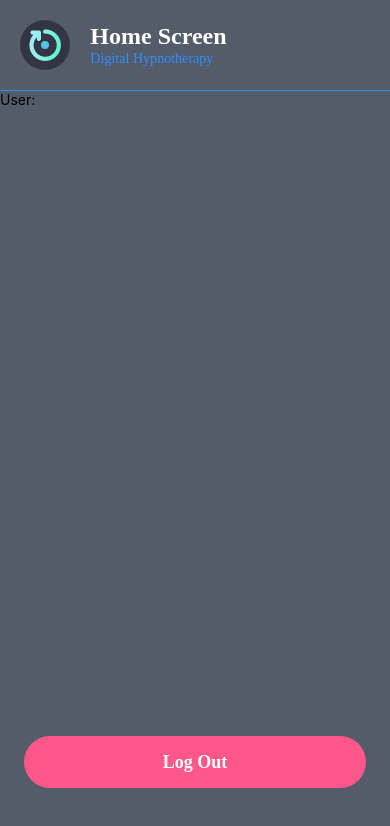
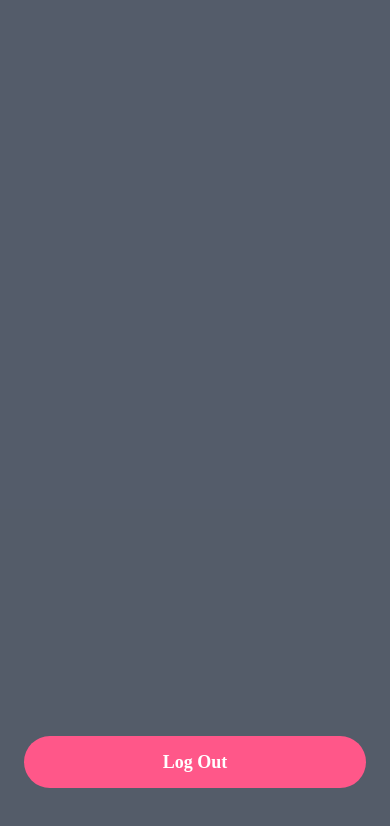
Before and after one commit to tienhoc14/UpNowProject, a React Native app: screen /Home in a window 390 px wide. Shown: the top 826 px of the page. Built offline with nearby package versions, Linux system fonts and the light colour scheme.

Commit message:
update UI

```diff
--- a/package.json
+++ b/package.json
@@ -12,12 +12,15 @@
   "dependencies": {
     "@react-native-async-storage/async-storage": "github:react-native-async-storage/async-storage",
     "@react-native-community/checkbox": "^0.5.14",
+    "@react-navigation/drawer": "^6.6.2",
     "@react-navigation/native": "^6.1.6",
     "@react-navigation/native-stack": "^6.9.12",
     "axios": "^1.3.4",
     "base-64": "^1.0.0",
     "react": "18.2.0",
     "react-native": "0.71.3",
+    "react-native-gesture-handler": "^2.9.0",
+    "react-native-reanimated": "^3.0.2",
     "react-native-safe-area-context": "^4.5.0",
     "react-native-screens": "^3.20.0",
     "react-native-vector-icons": "^9.2.0",
--- a/src/screens/HomeScreen.js
+++ b/src/screens/HomeScreen.js
@@ -1,4 +1,4 @@
-import { View, Text, StatusBar, StyleSheet, Image, TouchableOpacity } from 'react-native'
+import { View, Text, StatusBar, StyleSheet, Image, TouchableOpacity, SafeAreaView } from 'react-native'
 import React, { } from 'react'
 import { useNavigation } from '@react-navigation/native'
 import { useDispatch, useSelector } from 'react-redux'
@@ -16,20 +16,9 @@ const HomeScreen = () => {
     }
 
     return (
-        <View style={style.container}>
+        <SafeAreaView style={style.container}>
             <StatusBar backgroundColor={'#2D3748CC'} />
-            <View style={style.header}>
-                <View style={style.headerLogo}>
-                    <Image source={require('../assets/images/logo.png')} />
-                    <View style={style.dot} />
-                </View>
-                <View style={style.textWrapper}>
-                    <Text style={style.headerTitle}>Home Screen</Text>
-                    <Text style={style.headerSlogan}>Digital Hypnotherapy</Text>
-                </View>
-            </View>
 
-            <Text>User: {account.user}</Text>
 
             <View style={style.body}>
                 <TouchableOpacity style={style.logoutBtn}
@@ -38,7 +27,7 @@ const HomeScreen = () => {
                     <Text style={style.logoutLabel}>Log Out</Text>
                 </TouchableOpacity>
             </View>
-        </View>
+        </SafeAreaView>
     )
 }
 
--- a/src/screens/LoginScreen.js
+++ b/src/screens/LoginScreen.js
@@ -1,4 +1,4 @@
-import { View, Text, StatusBar, StyleSheet, Image, TouchableOpacity, TextInput, ActivityIndicator } from 'react-native'
+import { View, Text, StatusBar, StyleSheet, Image, TouchableOpacity, TextInput, ActivityIndicator, SafeAreaView } from 'react-native'
 import React, { useState } from 'react'
 
 import Entypo from 'react-native-vector-icons/Entypo'
@@ -12,7 +12,6 @@ import { login } from '../redux/actions/loginAction'
 import { color } from '../assets/color'
 
 const LoginScreen = () => {
-
     const navigation = useNavigation()
     const dispatch = useDispatch()
 
@@ -31,14 +30,13 @@ const LoginScreen = () => {
                 } else {
                     alert('Wrong email or password')
                 }
+                setIsLoading(false)
             })
             .catch((err) => console.log(err))
-
-        setIsLoading(false)
     }
 
     return (
-        <View style={style.container}>
+        <SafeAreaView style={style.container}>
             <StatusBar backgroundColor={'#2D3748CC'} />
             <View style={style.header}>
                 <View style={style.headerLogo}>
@@ -115,7 +113,7 @@ const LoginScreen = () => {
                 </View>
             </View>
 
-        </View>
+        </SafeAreaView>
     )
 }
 
--- a/src/screens/RegisterScreen.js
+++ b/src/screens/RegisterScreen.js
@@ -1,4 +1,4 @@
-import { View, Text, StyleSheet, Image, TouchableOpacity } from 'react-native'
+import { View, Text, StyleSheet, Image, TouchableOpacity, SafeAreaView } from 'react-native'
 import React, { useState } from 'react'
 import { color } from '../assets/color'
 import AppInput from '../components/AppInput'
@@ -14,7 +14,7 @@ const RegisterScreen = () => {
   const [toggleCheckBox, setToggleCheckBox] = useState(false)
 
   return (
-    <View style={style.container}>
+    <SafeAreaView style={style.container}>
       <View style={style.header}>
         <View style={style.headerLogo}>
           <Image source={require('../assets/images/logo.png')} />
@@ -27,6 +27,7 @@ const RegisterScreen = () => {
       </View>
 
       <View style={style.body}>
+        <View>
           <Text style={style.bodyTitle}>Register</Text>
 
           <View style={style.bodyForm}>
@@ -53,6 +54,7 @@ const RegisterScreen = () => {
               <Text style={{ color: color.primaryColor }}> Privacy Policy </Text>
             </Text>
           </View>
+        </View>
 
         <View style={style.bottom}>
           <TouchableOpacity style={style.btnRegister} >
@@ -71,7 +73,7 @@ const RegisterScreen = () => {
           </Text>
         </View>
       </View>
-    </View>
+    </SafeAreaView>
   )
 }
 
@@ -131,6 +133,7 @@ const style = StyleSheet.create({
     marginHorizontal: 32,
     marginTop: 36,
     flex: 1,
+    justifyContent: 'space-between'
   },
   txtConfirm: {
     fontFamily: 'Outfit-Black',
@@ -146,10 +149,7 @@ const style = StyleSheet.create({
     alignItems: 'center',
   },
   bottom: {
-    position: 'absolute',
-    bottom: 43,
-    left: 0,
-    right: 0
+    marginBottom: 40,
   },
   btnRegister: {
     backgroundColor: color.primaryColor,
```
Also changed, not shown: src/navigation/DrawerNavigation.js (added, +20 -0 lines), src/screens/ReminderScreen.js (added, +12 -0 lines), src/screens/SettingScreen.js (added, +12 -0 lines), 1 other file (tests, documents, lock files or other folders). Lines whose indentation alone changed are shown as unchanged.
